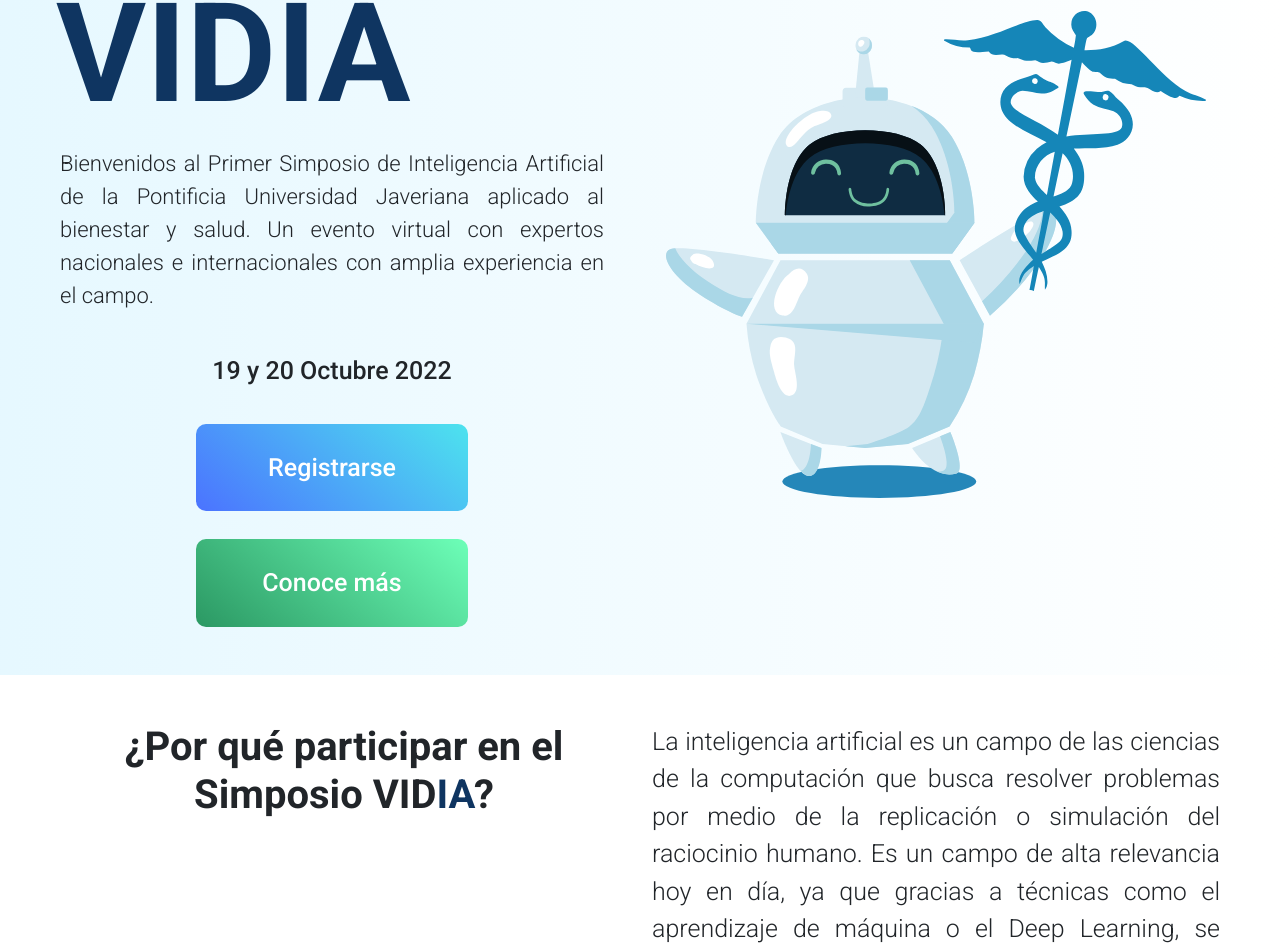
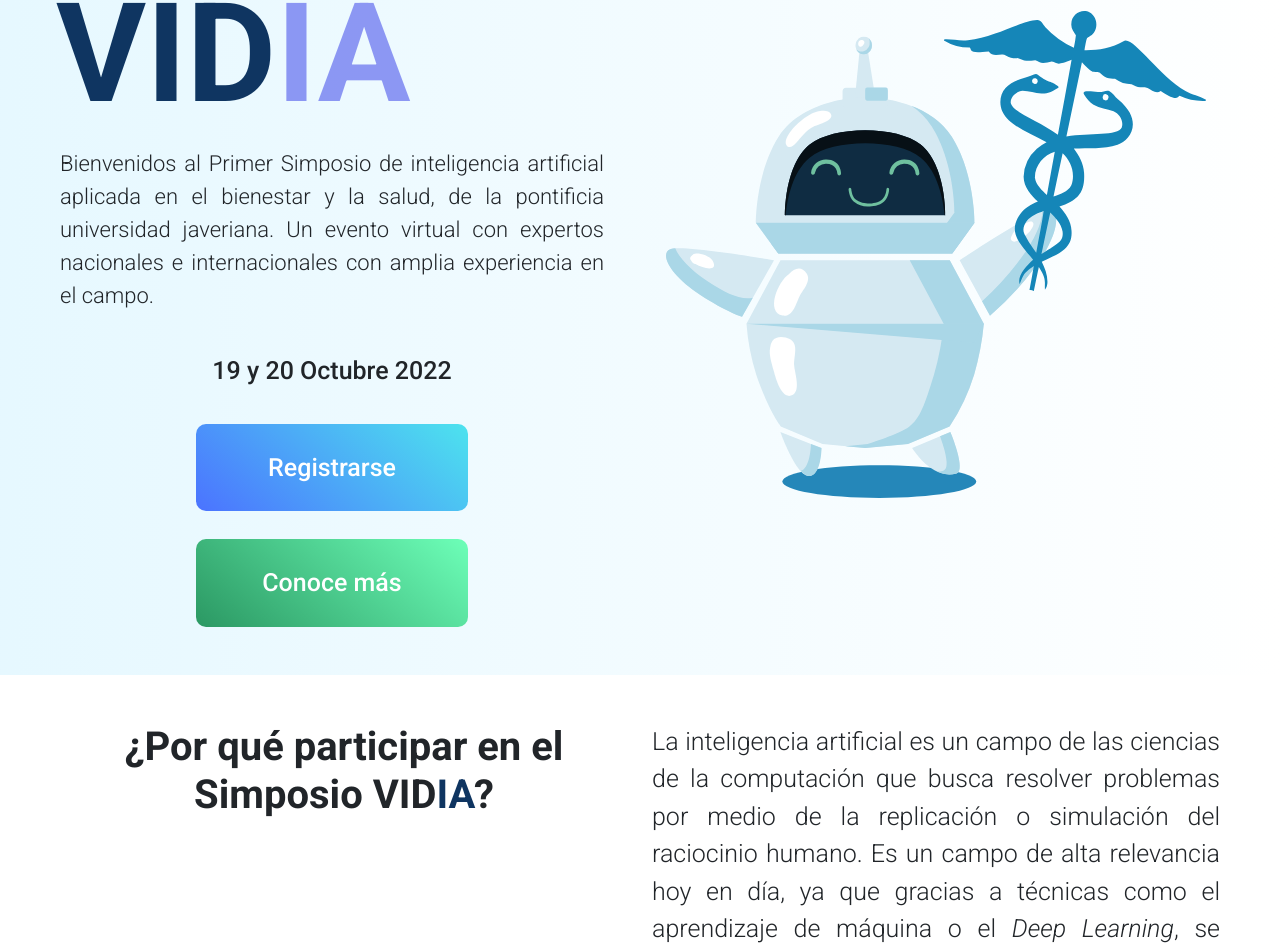
Before and after one commit to Fabian-Olarte/Simposio-VIDIA-LandingPage, an Angular app: page / in a window 1280 px wide. Shown: the part 261-1213 px from the top of the page. Built offline with nearby package versions, Linux system fonts and the light colour scheme.

Commit message:
Update app.component.html

```diff
--- a/src/app/app.component.html
+++ b/src/app/app.component.html
@@ -49,14 +49,14 @@
             <div id="information" class="col-md-11 col-lg-6 ">
 
                 <div id="title-layout" class="row px-2">
-                    <h1 id="title" class="col">SIMPOSIO <span>VIDIA</span></h1>
+                    <h1 id="title" class="col">SIMPOSIO <span>VID<span style="color: rgba(71, 82, 235, 0.59); font-size: 1em">IA</span></span></h1>
                 </div>
 
                 <div id="description-layout" class="row px-2">
                     <p id="description" class="col px-1">
-                        Bienvenidos al Primer Simposio de Inteligencia Artificial de la Pontificia Universidad Javeriana
-                        aplicado al bienestar y salud. Un evento virtual con expertos nacionales e internacionales con
-                        amplia experiencia en el campo.
+                        Bienvenidos al Primer Simposio de inteligencia artificial aplicada en el bienestar
+                         y la salud, de la pontificia universidad javeriana. Un evento virtual con expertos
+                         nacionales e internacionales con amplia experiencia en el campo.
                     </p>
 
                     <h5 id="date">19 y 20 Octubre 2022</h5>
@@ -103,7 +103,7 @@
                 <p id="description">
                     La inteligencia artificial es un campo de las ciencias de la computación que busca resolver
                     problemas por medio de la replicación o simulación del raciocinio humano. Es un campo de alta
-                    relevancia hoy en día, ya que gracias a técnicas como el aprendizaje de máquina o el Deep Learning,
+                    relevancia hoy en día, ya que gracias a técnicas como el aprendizaje de máquina o el <em style="font-size: 1em"> Deep Learning</em>,
                     se pueden dar soluciones a problemas de decisión del mundo real apoyándonos en las capacidades de
                     cómputo de los dispositivos actuales. Este espacio de aprendizaje está dispuesto para comunicar y
                     dar luz a la importancia y relevancia de esta temática en el ámbito de las ciencias de la salud,
```
